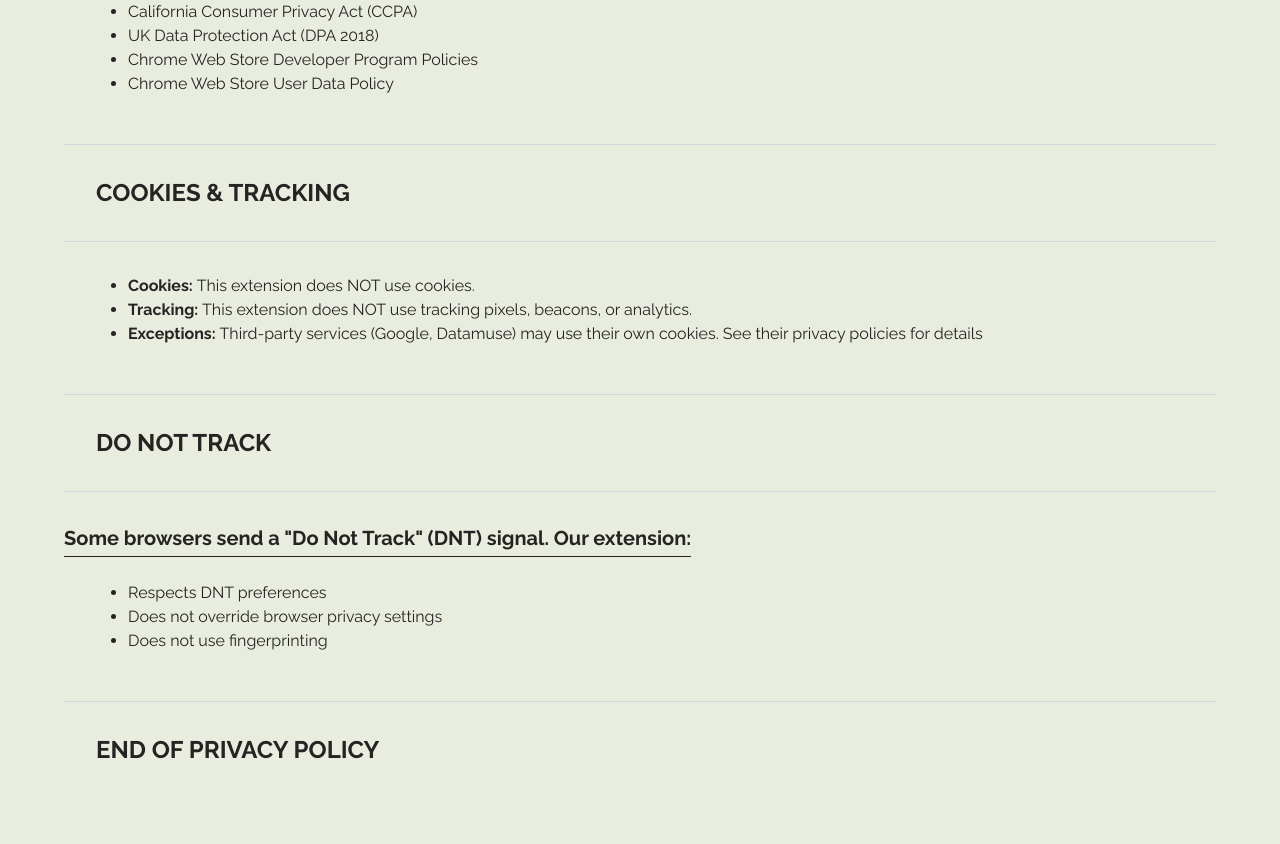
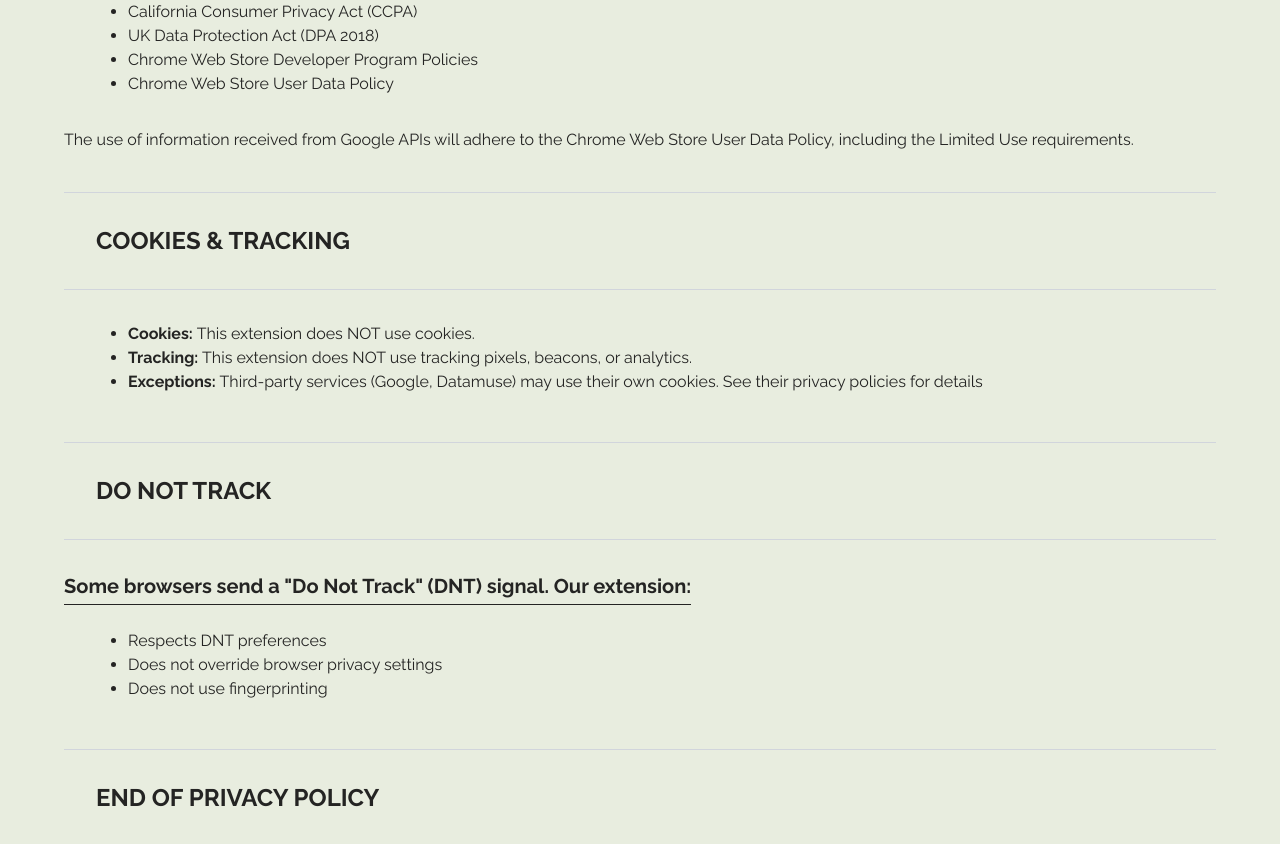
Before and after one commit to AhsanSaleem99/portfolio, a Next.js app: page /nfw-privacy-policy in a window 1280 px wide. Shown: the part 9380-10224 px from the top of the page. Built offline with nearby package versions, Linux system fonts and the light colour scheme.

Commit message:
Reupdated the privacy policy

```diff
--- a/app/nfw-privacy-policy/page.tsx
+++ b/app/nfw-privacy-policy/page.tsx
@@ -995,6 +995,12 @@ const NFW_PRIVACY = () => {
               <p>Chrome Web Store User Data Policy</p>
             </li>
           </ul>
+          <br />
+          <p>
+            The use of information received from Google APIs will adhere to the
+            Chrome Web Store User Data Policy, including the Limited Use
+            requirements.
+          </p>
         </div>
       </section>
       <hr className="w-full self-stretch border-t border-gray-300 my-8" />
```
